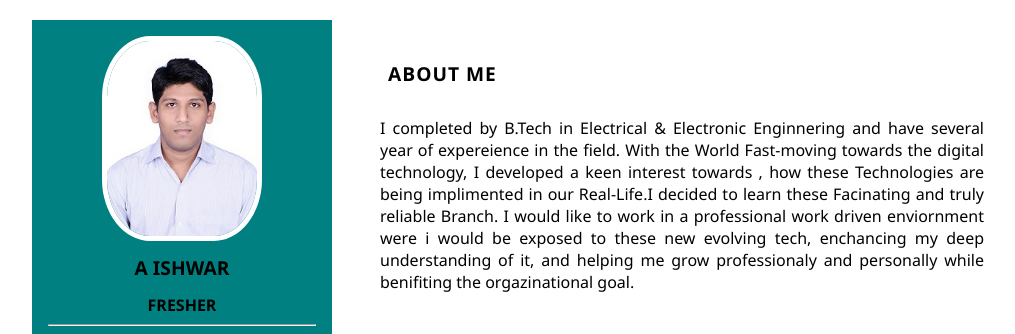
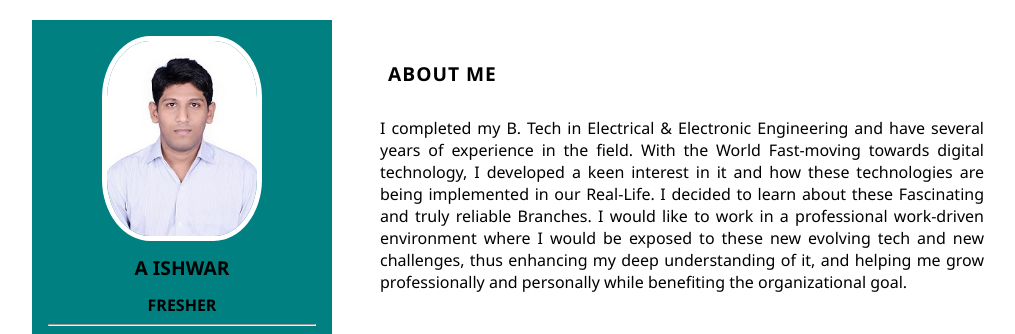
Before and after one commit to Ishwar2510/HTML---CSS-Mini-Project---HTML---CSS-Mini-Project---a7rxn6dyaib8, a plain HTML site: page index.html in a window 1280 px wide. Shown: the top 334 px of the page, without its empty margins (32-1047 px from the left). Drawn offline with Linux system fonts and the light colour scheme.

Commit message:
Update index.html

```diff
--- a/index.html
+++ b/index.html
@@ -129,11 +129,11 @@
                     <div class="about-me" id="about-me">
                         <h2 class="right-title">About me</h2><br>
                         <p class="Para ">
-                            I completed by B.Tech in Electrical & Electronic Enginnering and have several year of expereience in the field.
-                             With the World Fast-moving towards the digital technology, I developed a keen interest towards ,
-                             how these Technologies are being implimented in our Real-Life.I decided to learn these Facinating and truly reliable Branch.
-                              I would like to work in a professional work driven enviornment were i would be exposed to these new evolving tech,
-                             enchancing my deep understanding of it, and helping me grow professionaly and personally while benifiting the orgazinational goal.
+                            I completed my B. Tech in Electrical & Electronic Engineering and have several years of experience in the field.
+                            With the World Fast-moving towards digital technology, I developed a keen interest in it and how these technologies are being implemented
+                            in our Real-Life. I decided to learn about these Fascinating and truly reliable Branches.
+                            I would like to work in a professional work-driven environment where I would be exposed to these new evolving tech and new challenges,
+                            thus enhancing my deep understanding of it, and helping me grow professionally and personally while benefiting the organizational goal.
                         </p>
 
 
```
